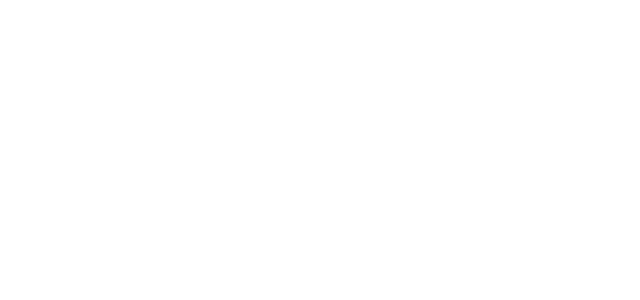
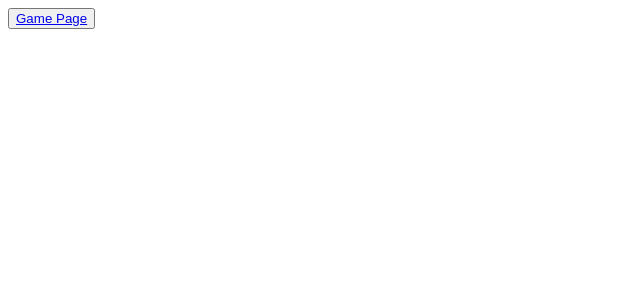
Before and after one commit to itcOnlineGaming/Team_3_2025, a SvelteKit app: page /map in a window 1280 px wide. Shown: the top 300 px of the page, without its empty margins (0-640 px from the left). Built offline with nearby package versions, Linux system fonts and the light colour scheme.

Commit message:
game page

```diff
--- a/src/routes/map/+page.svelte
+++ b/src/routes/map/+page.svelte
@@ -0,0 +1 @@
+<button><a href="/game">Game Page</a></button>
```
Also changed, not shown: src/routes/game/+page.svelte (added).
